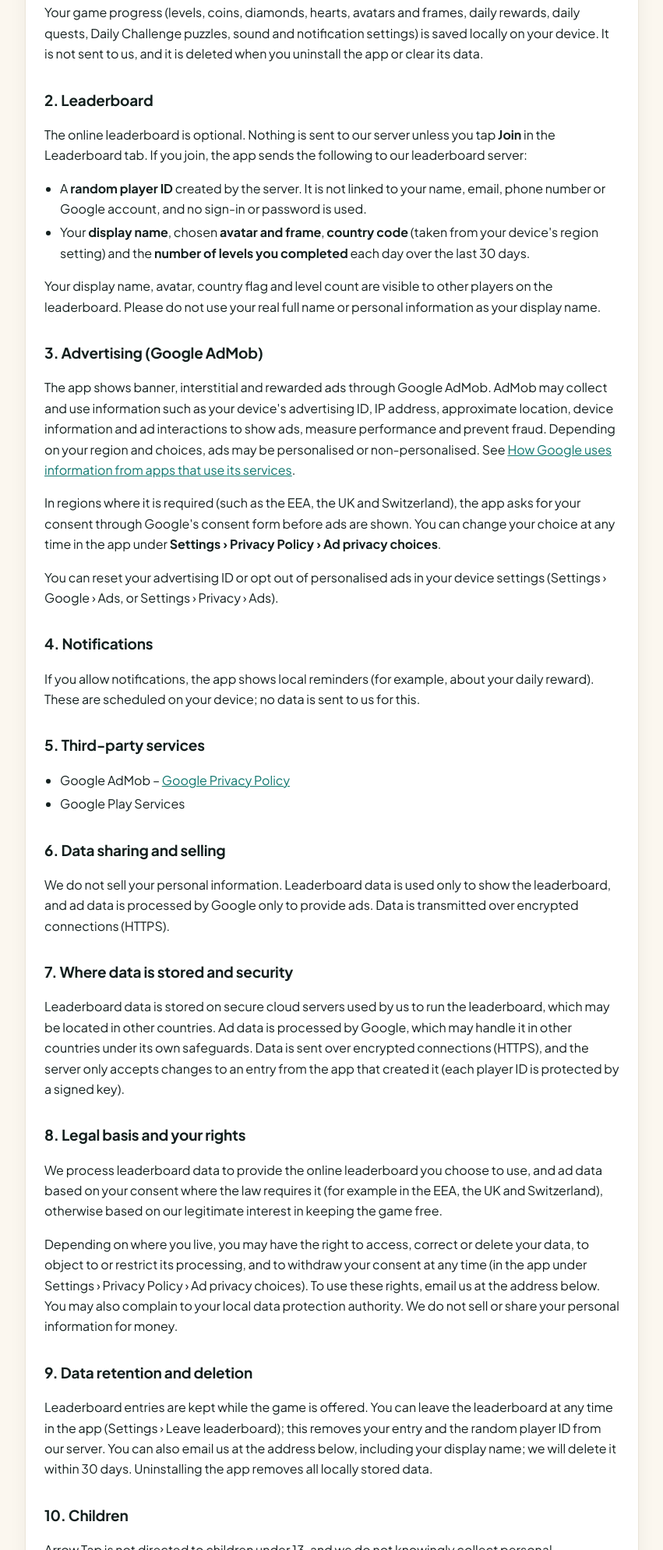
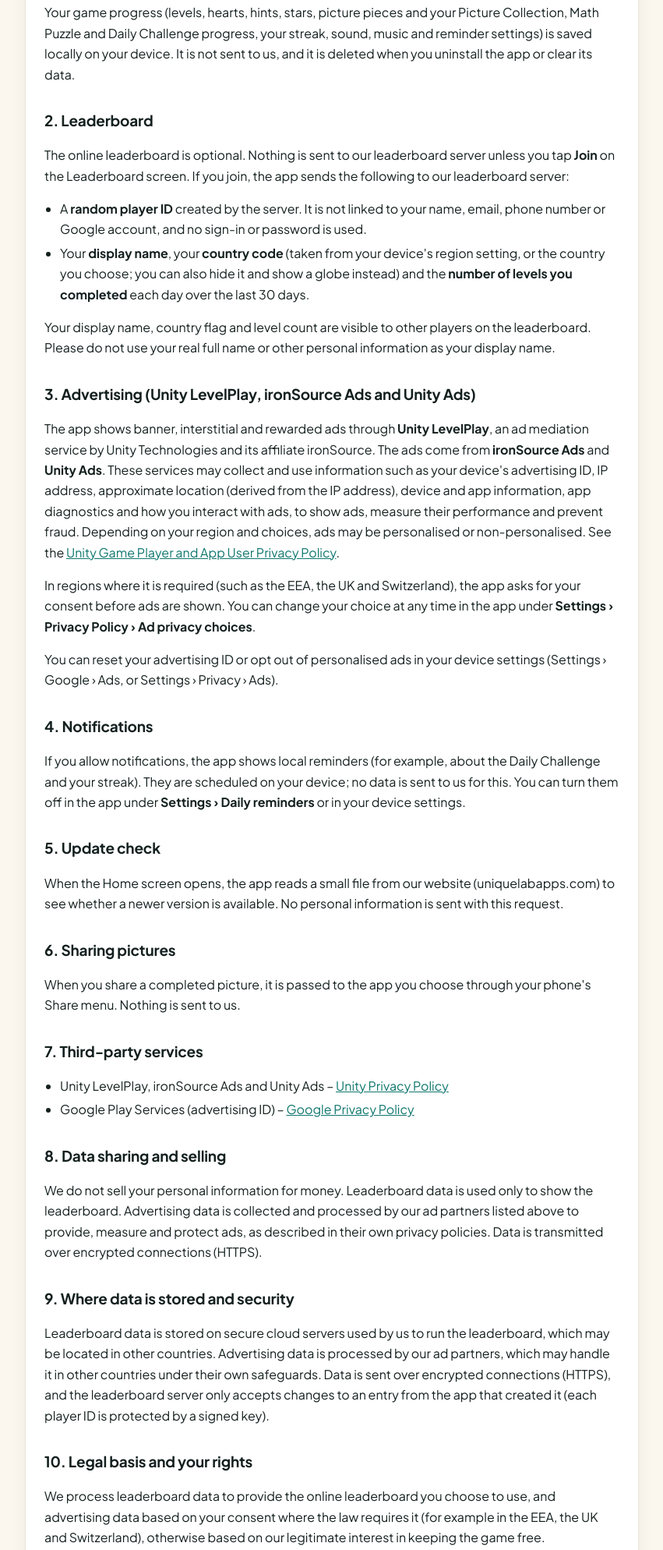
Before and after one commit to uniquelabdev/uniquelabdev.github.io, a plain HTML site: page arrowtap-privacy.html in a window 1280 px wide. Shown: the part 393-2381 px from the top of the page at 78% size, without its empty margins (214-1065 px from the left). Drawn offline with Linux system fonts and the light colour scheme.

Commit message:
Add files via upload

```diff
--- a/arrowtap-privacy.html
+++ b/arrowtap-privacy.html
@@ -5,54 +5,60 @@
 <title>Arrow Tap – Privacy Policy</title></head><body>
 <header class="top"><div class="wrap"><a class="brand" href="/"><img src="/logo.svg" alt=""><span>Unique<b>Lab</b></span></a><nav class="nav"><a href="/#apps">Apps</a><a href="/#contact">Contact</a></nav></div></header>
 <main class="wrap"><p class="back"><a href="/">← Back to UniqueLab</a></p><div class="card">
-<h1>Privacy Policy</h1><div class="meta">Arrow Tap · Last updated: November 3, 2026</div>
+<h1>Privacy Policy</h1><div class="meta">Arrow Tap · Last updated: November 23, 2026</div>
 <p>This Privacy Policy explains how the mobile game <b>Arrow Tap</b> (package <code>com.uniquelab.arrowtap</code>), developed by MD Abdul Halim, an independent developer under the name UniqueLab ("we", "us"), handles information when you use the app.</p>
 
 <h2>1. Information stored on your device</h2>
-<p>Your game progress (levels, coins, diamonds, hearts, avatars and frames, daily rewards, daily quests, Daily Challenge puzzles, sound and notification settings) is saved locally on your device. It is not sent to us, and it is deleted when you uninstall the app or clear its data.</p>
+<p>Your game progress (levels, hearts, hints, stars, picture pieces and your Picture Collection, Math Puzzle and Daily Challenge progress, your streak, sound, music and reminder settings) is saved locally on your device. It is not sent to us, and it is deleted when you uninstall the app or clear its data.</p>
 
 <h2>2. Leaderboard</h2>
-<p>The online leaderboard is optional. Nothing is sent to our server unless you tap <b>Join</b> in the Leaderboard tab. If you join, the app sends the following to our leaderboard server:</p>
+<p>The online leaderboard is optional. Nothing is sent to our leaderboard server unless you tap <b>Join</b> on the Leaderboard screen. If you join, the app sends the following to our leaderboard server:</p>
 <ul>
 <li>A <b>random player ID</b> created by the server. It is not linked to your name, email, phone number or Google account, and no sign-in or password is used.</li>
-<li>Your <b>display name</b>, chosen <b>avatar and frame</b>, <b>country code</b> (taken from your device's region setting) and the <b>number of levels you completed</b> each day over the last 30 days.</li>
+<li>Your <b>display name</b>, your <b>country code</b> (taken from your device's region setting, or the country you choose; you can also hide it and show a globe instead) and the <b>number of levels you completed</b> each day over the last 30 days.</li>
 </ul>
-<p>Your display name, avatar, country flag and level count are visible to other players on the leaderboard. Please do not use your real full name or personal information as your display name.</p>
+<p>Your display name, country flag and level count are visible to other players on the leaderboard. Please do not use your real full name or other personal information as your display name.</p>
 
-<h2>3. Advertising (Google AdMob)</h2>
-<p>The app shows banner, interstitial and rewarded ads through Google AdMob. AdMob may collect and use information such as your device's advertising ID, IP address, approximate location, device information and ad interactions to show ads, measure performance and prevent fraud. Depending on your region and choices, ads may be personalised or non-personalised. See <a href="https://policies.google.com/technologies/partner-sites">How Google uses information from apps that use its services</a>.</p>
-<p>In regions where it is required (such as the EEA, the UK and Switzerland), the app asks for your consent through Google's consent form before ads are shown. You can change your choice at any time in the app under <b>Settings › Privacy Policy › Ad privacy choices</b>.</p>
+<h2>3. Advertising (Unity LevelPlay, ironSource Ads and Unity Ads)</h2>
+<p>The app shows banner, interstitial and rewarded ads through <b>Unity LevelPlay</b>, an ad mediation service by Unity Technologies and its affiliate ironSource. The ads come from <b>ironSource Ads</b> and <b>Unity Ads</b>. These services may collect and use information such as your device's advertising ID, IP address, approximate location (derived from the IP address), device and app information, app diagnostics and how you interact with ads, to show ads, measure their performance and prevent fraud. Depending on your region and choices, ads may be personalised or non-personalised. See the <a href="https://unity.com/legal/game-player-and-app-user-privacy-policy">Unity Game Player and App User Privacy Policy</a>.</p>
+<p>In regions where it is required (such as the EEA, the UK and Switzerland), the app asks for your consent before ads are shown. You can change your choice at any time in the app under <b>Settings › Privacy Policy › Ad privacy choices</b>.</p>
 <p>You can reset your advertising ID or opt out of personalised ads in your device settings (Settings › Google › Ads, or Settings › Privacy › Ads).</p>
 
 <h2>4. Notifications</h2>
-<p>If you allow notifications, the app shows local reminders (for example, about your daily reward). These are scheduled on your device; no data is sent to us for this.</p>
+<p>If you allow notifications, the app shows local reminders (for example, about the Daily Challenge and your streak). They are scheduled on your device; no data is sent to us for this. You can turn them off in the app under <b>Settings › Daily reminders</b> or in your device settings.</p>
 
-<h2>5. Third-party services</h2>
+<h2>5. Update check</h2>
+<p>When the Home screen opens, the app reads a small file from our website (uniquelabapps.com) to see whether a newer version is available. No personal information is sent with this request.</p>
+
+<h2>6. Sharing pictures</h2>
+<p>When you share a completed picture, it is passed to the app you choose through your phone's Share menu. Nothing is sent to us.</p>
+
+<h2>7. Third-party services</h2>
 <ul>
-<li>Google AdMob – <a href="https://policies.google.com/privacy">Google Privacy Policy</a></li>
-<li>Google Play Services</li>
+<li>Unity LevelPlay, ironSource Ads and Unity Ads – <a href="https://unity.com/legal/game-player-and-app-user-privacy-policy">Unity Privacy Policy</a></li>
+<li>Google Play Services (advertising ID) – <a href="https://policies.google.com/privacy">Google Privacy Policy</a></li>
 </ul>
 
-<h2>6. Data sharing and selling</h2>
-<p>We do not sell your personal information. Leaderboard data is used only to show the leaderboard, and ad data is processed by Google only to provide ads. Data is transmitted over encrypted connections (HTTPS).</p>
+<h2>8. Data sharing and selling</h2>
+<p>We do not sell your personal information for money. Leaderboard data is used only to show the leaderboard. Advertising data is collected and processed by our ad partners listed above to provide, measure and protect ads, as described in their own privacy policies. Data is transmitted over encrypted connections (HTTPS).</p>
 
-<h2>7. Where data is stored and security</h2>
-<p>Leaderboard data is stored on secure cloud servers used by us to run the leaderboard, which may be located in other countries. Ad data is processed by Google, which may handle it in other countries under its own safeguards. Data is sent over encrypted connections (HTTPS), and the server only accepts changes to an entry from the app that created it (each player ID is protected by a signed key).</p>
+<h2>9. Where data is stored and security</h2>
+<p>Leaderboard data is stored on secure cloud servers used by us to run the leaderboard, which may be located in other countries. Advertising data is processed by our ad partners, which may handle it in other countries under their own safeguards. Data is sent over encrypted connections (HTTPS), and the leaderboard server only accepts changes to an entry from the app that created it (each player ID is protected by a signed key).</p>
 
-<h2>8. Legal basis and your rights</h2>
-<p>We process leaderboard data to provide the online leaderboard you choose to use, and ad data based on your consent where the law requires it (for example in the EEA, the UK and Switzerland), otherwise based on our legitimate interest in keeping the game free.</p>
-<p>Depending on where you live, you may have the right to access, correct or delete your data, to object to or restrict its processing, and to withdraw your consent at any time (in the app under Settings › Privacy Policy › Ad privacy choices). To use these rights, email us at the address below. You may also complain to your local data protection authority. We do not sell or share your personal information for money.</p>
+<h2>10. Legal basis and your rights</h2>
+<p>We process leaderboard data to provide the online leaderboard you choose to use, and advertising data based on your consent where the law requires it (for example in the EEA, the UK and Switzerland), otherwise based on our legitimate interest in keeping the game free.</p>
+<p>Depending on where you live, you may have the right to access, correct or delete your data, to object to or restrict its processing, and to withdraw your consent at any time (in the app under Settings › Privacy Policy › Ad privacy choices). To use these rights, email us at the address below. For advertising data, you can also contact Unity through its privacy policy. You may also complain to your local data protection authority.</p>
 
-<h2>9. Data retention and deletion</h2>
-<p>Leaderboard entries are kept while the game is offered. You can leave the leaderboard at any time in the app (Settings › Leave leaderboard); this removes your entry and the random player ID from our server. You can also email us at the address below, including your display name; we will delete it within 30 days. Uninstalling the app removes all locally stored data.</p>
+<h2>11. Data retention and deletion</h2>
+<p>Leaderboard entries are kept while the game is offered. You can leave the leaderboard at any time: open the <b>Leaderboard</b> screen and tap the <b>Leave</b> button at the top right. This removes your entry and the random player ID from our server. You can also email us at the address below, including your display name; we will delete it within 30 days. See <a href="/arrowtap-delete-data.html">Delete your data</a>. Uninstalling the app removes all locally stored data.</p>
 
-<h2>10. Children</h2>
+<h2>12. Children</h2>
 <p>Arrow Tap is not directed to children under 13, and we do not knowingly collect personal information from children under 13. If you believe a child has provided information, contact us and we will delete it.</p>
 
-<h2>11. Changes to this policy</h2>
-<p>We may update this policy from time to time. Changes will be posted on this page with a new effective date.</p>
+<h2>13. Changes to this policy</h2>
+<p>We may update this policy from time to time. Changes will be posted on this page with a new date.</p>
 
-<h2>12. Contact</h2>
+<h2>14. Contact</h2>
 <p>MD Abdul Halim (UniqueLab)<br>Email: <a href="mailto:support.uniquelab@gmail.com">support.uniquelab@gmail.com</a></p>
 </div></main>
 <footer><div class="wrap"><span>© 2026 UniqueLab</span><span><a href="/#apps">Apps</a> · <a href="/#contact">Contact</a></span></div></footer>
```
Also changed, not shown: arrowtap-delete-data.html (+6 -6 lines), arrowtap-terms.html (+6 -6 lines), index.html (+2 -2 lines).
